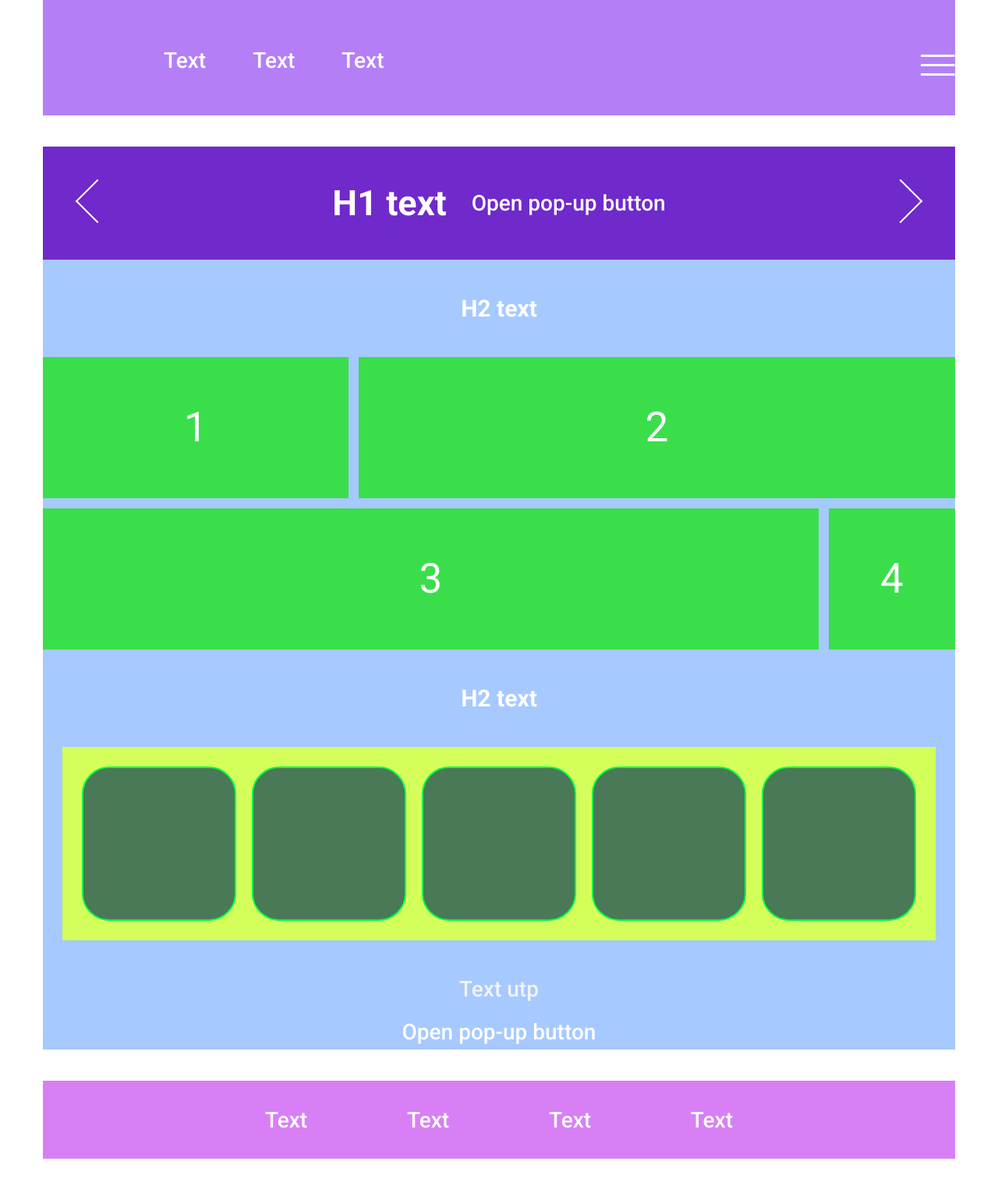
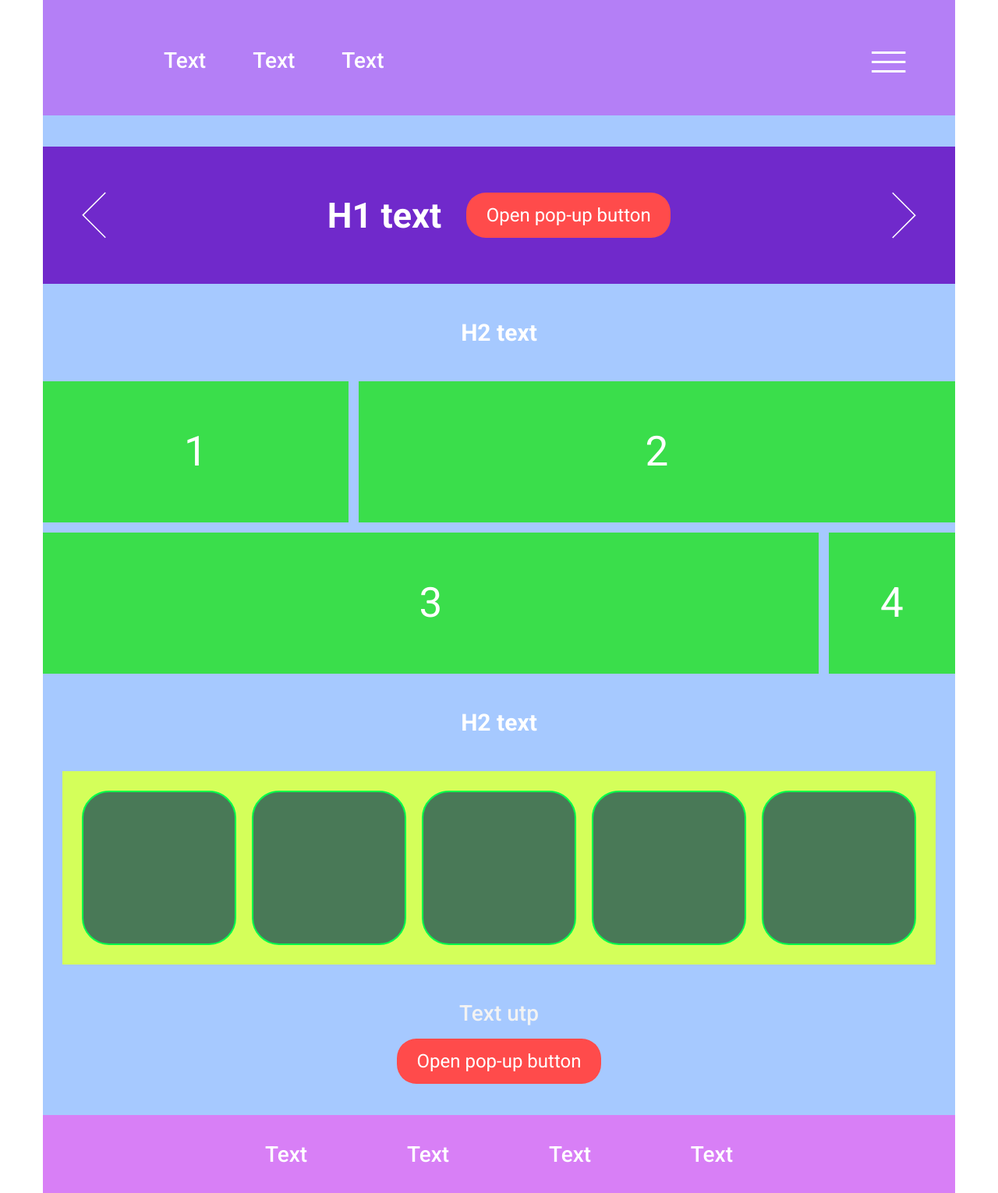
Before and after one commit to snork-maiden/qptest, a website: page index.html in a window 1280 px wide. Shown: the whole page at 78% size. Before the commit the page ends 1486 px from the top, so only its background shows below. Drawn offline with Linux system fonts and the light colour scheme.

Commit message:
Add slider and menu logic, design updates

```diff
--- a/index.html
+++ b/index.html
@@ -28,7 +28,7 @@
           </li>
         </ul>
       </nav>
-      <button type="button" class="page-header-burger">
+      <button type="button" class="page-header-burger" onclick="toggleNavigation()">
         <span class="visually-hidden"> Open secondary navigation </span>
         <svg
           width="44"
@@ -80,12 +80,20 @@
     </header>
     <main class="page-main">
       <section class="banner">
-        <h1 class="banner__title">H1 text</h1>
-        <a href="#popup" class="popup-button">Open pop-up button</a>
-        <button class="banner__arrow banner__arrow--left">
+        <div class="banner-slide">
+          <h1 class="banner__title">H1 text</h1>
+          <a href="#popup" class="popup-button">Open pop-up button</a>
+        </div>
+        <div class="banner-slide">
+          <p>Text 2</p>
+        </div>
+        <div class="banner-slide">
+          <p>Text 3</p>
+        </div>
+        <button class="banner__arrow banner__arrow--left" onclick="slideBannerBackward()">
           <span class="visually-hidden"> Previous </span>
         </button>
-        <button class="banner__arrow banner__arrow--right">
+        <button class="banner__arrow banner__arrow--right" onclick="slideBannerForward()">
           <span class="visually-hidden"> Next </span>
         </button>
       </section>
@@ -137,5 +145,6 @@
         </li>
       </ul>
     </footer>
+    <script src="script.js"></script>
   </body>
 </html>
--- /dev/null
+++ b/script.js
@@ -0,0 +1,32 @@
+"use strict";
+
+function toggleNavigation() {
+  document
+    .querySelector(".page-header__popup")
+    .classList.toggle("page-header__popup--open");
+}
+
+let currentSlide = 1;
+showSlide(currentSlide);
+function slideBannerForward() {
+  showSlide(currentSlide + 1);
+}
+
+function slideBannerBackward() {
+  showSlide(currentSlide - 1);
+}
+
+function showSlide(index) {
+  let slides = document.getElementsByClassName("banner-slide");
+
+  if (index > slides.length) {
+    index = 1;
+  } else if (index < 1) {
+    index = slides.length;
+  }
+  for (let i = 0; i < slides.length; i++) {
+    slides[i].classList.remove("banner-slide--active");
+  }
+  slides[index - 1].classList.add("banner-slide--active");
+  currentSlide = index;
+}
--- a/scss/blocks/banner.scss
+++ b/scss/blocks/banner.scss
@@ -3,7 +3,17 @@
 .banner {
   background-color: #7029cb;
   display: flex;
+  align-items: center;
   padding: 50px;
+  min-height: 176px;
+}
+
+.banner-slide {
+  display: none;
+  &--active {
+    display: flex;
+    align-items: center;
+  }
 }
 
 .banner__title {
@@ -14,20 +24,20 @@
 .banner__arrow {
   background: none;
   margin: 0;
-  width: 40px;
-  height: 40px;
-  border: 2px solid;
-  border-bottom: none;
-  border-right: none;
-
+  width: 60px;
+  height: 60px;
+  background-image: url(../../img/arrow.svg);
+  background-size: contain;
+  background-repeat: no-repeat;
+  border: none;
+  cursor: pointer;
   &--left {
     order: -1;
     margin-right: auto;
-    transform: rotate(-45deg);
   }
 
   &--right {
     margin-left: auto;
-    transform: rotate(135deg);
+    transform: rotate(180deg);
   }
 }
--- a/scss/blocks/info.scss
+++ b/scss/blocks/info.scss
@@ -4,25 +4,24 @@
   display: flex;
   flex-direction: column;
   align-items: center;
-  margin-bottom: 40px;
 }
 
 .info-list {
-  display: flex;
-  flex-wrap: wrap;
+  display: grid;
+  margin: 0 25px;
+  width: calc(100% - 50px);
   gap: 20px;
-  margin: 0 25px;
+  grid-template-columns: repeat(5, 1fr);
   margin-bottom: 40px;
   padding: 25px;
   background-color: #d4ff5a;
 }
 
 .info__item {
-  width: 198px;
-  height: 198px;
   background-color: #497957;
   border: 2px solid #00ff4a;
   border-radius: 35px;
+  aspect-ratio: 1 / 1;
   &:hover {
     box-shadow: 2px 5px 10px #497957;
   }
@@ -30,5 +29,5 @@
 
 .info__text {
     color: #F3F3F3;
-    margin-bottom: 10px;
+    padding-bottom: 10px;
 }
--- a/scss/blocks/main-nav.scss
+++ b/scss/blocks/main-nav.scss
@@ -10,3 +10,7 @@
   flex-wrap: wrap;
   gap: 20px 60px;
 }
+
+.main-nav__link:hover {
+  text-decoration: underline;
+}
--- a/scss/blocks/page-header.scss
+++ b/scss/blocks/page-header.scss
@@ -3,25 +3,32 @@
 .page-header {
   position: relative;
   display: flex;
-  align-items: flex-end;
+  align-items: center;
   background-color: #b47ff6;
   padding-top: 55px;
   padding-bottom: 48px;
-  margin-bottom: 40px;
 }
 
 .page-header-burger {
   background-color: inherit;
   border: none;
   width: 44px;
+  height: 24px;
+  margin-right: 63px;
   cursor: pointer;
 }
 
 .page-header__popup {
   display: none;
+
   position: absolute;
   top: 0;
   left: 0;
   background-color: var(--main-bg-color);
+  border: 1px solid #00FF4A;
+  border: 1;
   padding: 33px 65px;
+  &--open {
+    display: block;
+  }
 }
--- a/scss/blocks/page-main.scss
+++ b/scss/blocks/page-main.scss
@@ -2,4 +2,5 @@
 
 .page-main {
     background-color: var(--main-bg-color);
+    padding: 40px 0;
 }
--- a/scss/blocks/popup-button.scss
+++ b/scss/blocks/popup-button.scss
@@ -1 +1,15 @@
 @import "../variables.scss";
+.popup-button {
+  display: block;
+  width: 262px;
+  height: 58px;
+  text-align: center;
+  font-size: 24px;
+  line-height: 58px;
+  font-weight: 400;
+  background: #ff4b4b;
+  border-radius: 25px;
+  &:hover {
+    box-shadow: 2px 5px 10px #497957;
+  }
+}
--- a/scss/blocks/popup.scss
+++ b/scss/blocks/popup.scss
@@ -8,14 +8,13 @@
   bottom: 0;
   background: rgba(0, 0, 0, 0.7);
   transition: opacity 0.5s;
-   visibility: hidden;
-   opacity: 0;
-   &:target {
+  visibility: hidden;
+  opacity: 0;
+  &:target {
     visibility: visible;
     opacity: 1;
-   }
+  }
 }
-
 
 .popup__body {
   position: fixed;
@@ -40,6 +39,8 @@
 
 .popup__close {
   display: flex;
+  justify-content: center;
+  align-items: center;
   position: absolute;
   top: 15px;
   right: 15px;
@@ -50,6 +51,8 @@
   border-radius: 5px;
   &::before {
     content: "x";
-    margin: auto;
+    text-align: center;
+    font-weight: 400;
+    font-size: 20px;
   }
 }
```
Also changed, not shown: css/style.css, img/arrow.svg (added). Lines whose indentation alone changed are shown as unchanged.
